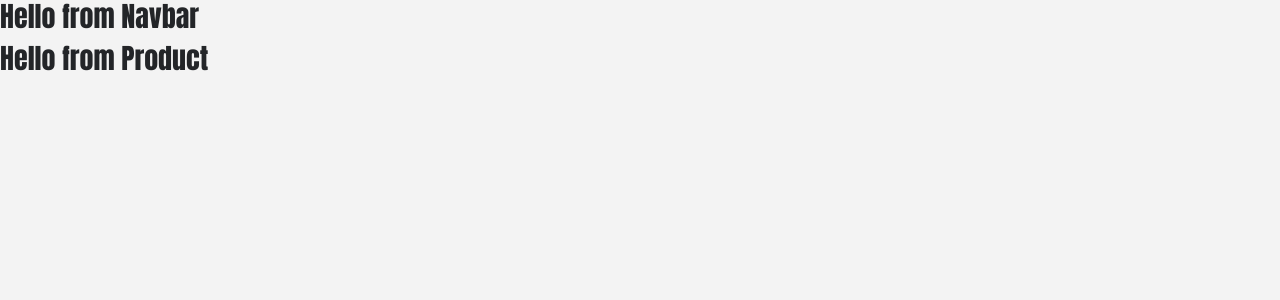
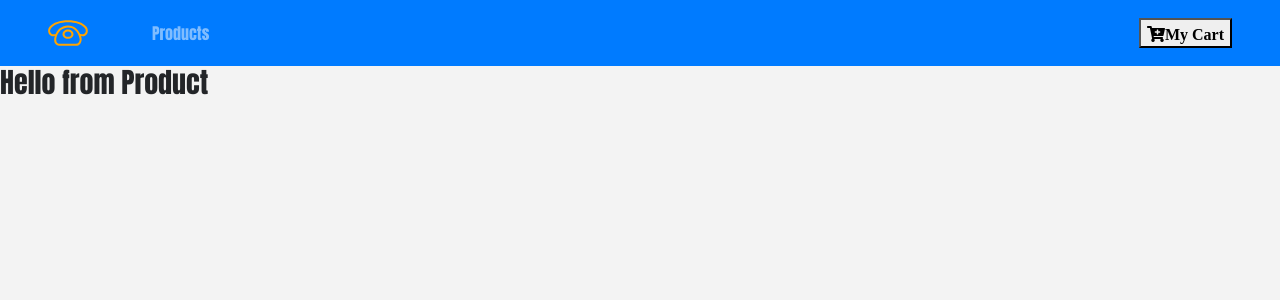
Before and after one commit to eddytalvala/ecommerce-page, a React (Create React App) app: page / in a window 1280 px wide. Shown: the top 300 px of the page. Built offline with nearby package versions, Linux system fonts and the light colour scheme.

Commit message:
Update Navbar.js

```diff
--- a/src/components/Navbar.js
+++ b/src/components/Navbar.js
@@ -1,11 +1,31 @@
 import React, { Component } from 'react'
+import {Link} from 'react-router-dom';
+import logo from '../logo.svg';
+import styled from 'styled-components'
 
 export default class Navbar extends Component {
     render() {
         return (
-            <div>
-                <h3>Hello from Navbar</h3>
-            </div>
+            <nav className="navbar nav-bar-expand-sm bg-primary navbar-dark px-sm-5">
+               <Link to='/'>
+                  <img src={logo} alt="store" className="navbar-brand" />
+               </Link>
+               <ul className="navbar-nav align-items-center">
+                 <li className="nav-item ml-5">
+                    <Link to="/" className="nav-link">
+                       Products
+                    </Link>
+                 </li>
+               </ul>
+               <Link to="/cart" className="ml-auto">
+                  <ButtonContainer>
+                      <i className="fas fa-cart-plus">my cart</i>
+                  </ButtonContainer>
+               </Link>
+            </nav>
         )
     }
 }
+const ButtonContainer = styled.button`
+text-transform:capitalize;
+`;
```
